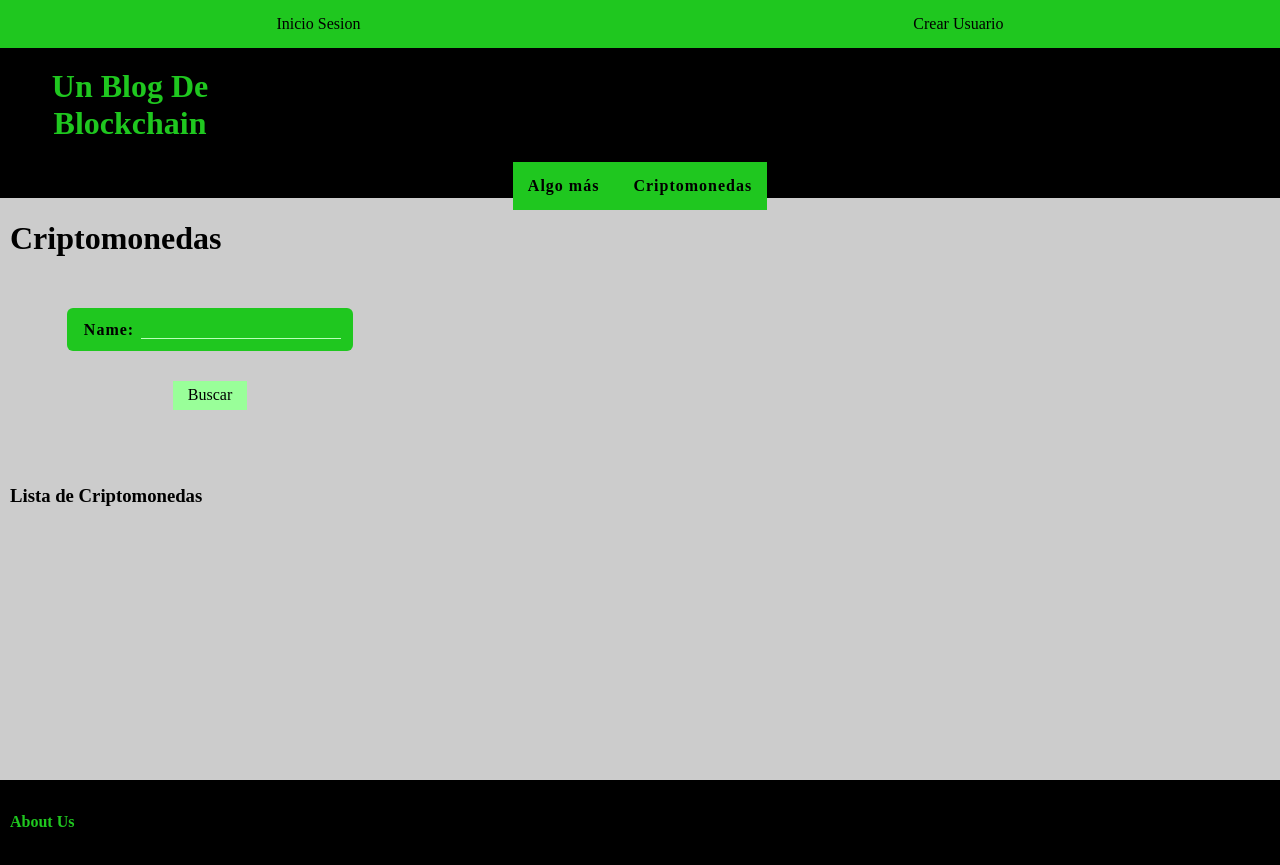
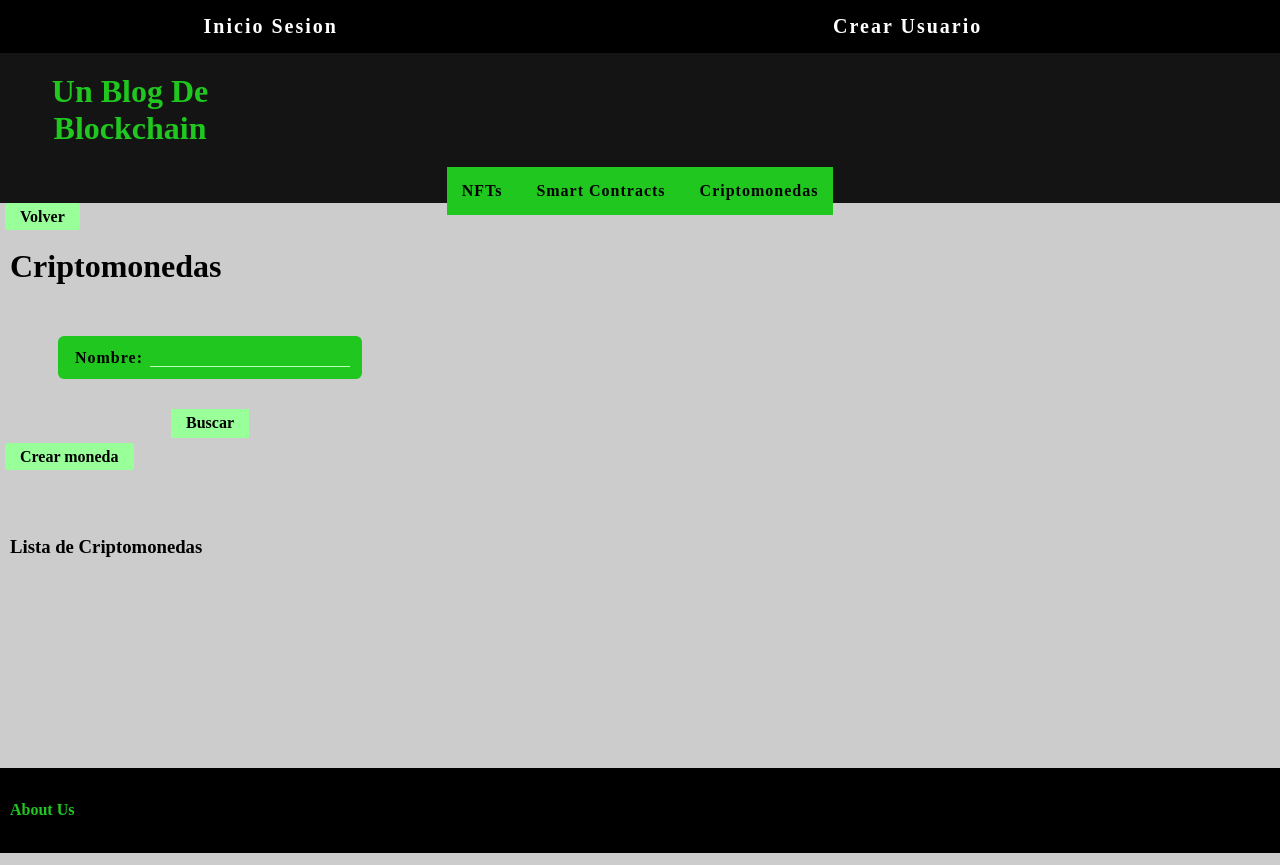
Before and after one commit to francalvella/Entrega1-CALVELLA-VITALI, a Django app: page /coins/ in a window 1280 px wide. Run offline with Django 4.2, Linux system fonts and the light colour scheme; data that the repository does not hold is empty.

Commit message:
cambios 5/4

```diff
--- a/blogDeBlockchain/settings.py
+++ b/blogDeBlockchain/settings.py
@@ -123,3 +123,4 @@ STATIC_URL = 'static/'
 # https://docs.djangoproject.com/en/4.0/ref/settings/#default-auto-field
 
 DEFAULT_AUTO_FIELD = 'django.db.models.BigAutoField'
+LOGIN_URL = '/login/'
--- a/functionalities/forms.py
+++ b/functionalities/forms.py
@@ -1,25 +1,25 @@
 from django import forms
 
 class coins_post_form(forms.Form):
-    name = forms.CharField(max_length=15)
-    value = forms.FloatField()
+    name = forms.CharField(max_length=15, label='Nombre')
+    value = forms.FloatField(label='Valor')
 
 
 
 class user_post_form(forms.Form):
-    name = forms.CharField(max_length=20)
-    lastname = forms.CharField(max_length=20)
-    user_name = forms.CharField(max_length=20)
-    email = forms.EmailField()
+    name = forms.CharField(max_length=20, label='Nombre')
+    lastname = forms.CharField(max_length=20, label='Apellido')
+    user_name = forms.CharField(max_length=20, label='Usuario')
+    email = forms.EmailField(label='Correo Electrónico')
 
 
 
 class experience_post_form(forms.Form):
-    user = forms.CharField(max_length=20)
-    ocupation = forms.CharField(max_length=10)
-    experience = forms.CharField(max_length=150)
+    user = forms.CharField(max_length=20, label='Nombre')
+    ocupation = forms.CharField(max_length=10, label='Ocupación')
+    experience = forms.CharField(max_length=150, label='Comentario')
 
 
 
 class coin_search_form(forms.Form):
-    name = forms.CharField(max_length=20)
+    name = forms.CharField(max_length=20, label='Nombre')
--- a/functionalities/models.py
+++ b/functionalities/models.py
@@ -17,7 +17,7 @@ class Coin(models.Model):
     value = models.FloatField()
 
     def __str__(self):
-        return f'{self.name} - {self.value} U$D'
+        return f'{self.name}'
 
 
 class Experience(models.Model):
--- a/functionalities/templates/functionalities/coins.html
+++ b/functionalities/templates/functionalities/coins.html
@@ -1,9 +1,14 @@
 {% extends 'index/index.html' %}
 
 {% block 'header_block' %}
+<p>
+    <a href={%url 'index'%}>
+        Volver
+    </a>
+</p>
 <div>
     <h1>Criptomonedas</h1>
-        <form class="form" action='' method='get'>
+    <form class="form" action='' method='get' autocomplete="off">
         {% csrf_token %}
         <table>
             {{form.as_table}}
@@ -11,6 +16,11 @@
         <button class="button">Buscar</button>
     </form>
 </div>
+<p>
+    <a href={%url 'post_coins'%}>
+        Crear moneda
+    </a>
+</p>
 <br>
 <br>
 <br>
@@ -21,7 +31,9 @@
     <ul>
     {% for coin in coins_array %}
         <li>
-            {{coin}}
+           <a href={%url 'detail_coin' coin.id%}>{{coin}}<a>
+           <a class='edit-views' href={%url 'edit_coin' coin.id%}>Editar<a>
+           <a class='delete-views' href={%url 'delete_coin' coin.id%}>Borrar<a>
         </li>
         {% endfor %}
     </ul>
--- a/functionalities/templates/functionalities/experience.html
+++ b/functionalities/templates/functionalities/experience.html
@@ -2,7 +2,7 @@
 
 {% block 'header_block' %}
     <h1>Deja tu experiencia!</h1>
-    <form action='' method='post'>
+    <form action='' method='post' autocomplete="off">
         {% csrf_token %}
         <table>
             {{form.as_table}}
--- a/functionalities/templates/functionalities/users.html
+++ b/functionalities/templates/functionalities/users.html
@@ -2,7 +2,7 @@
 
 {% block 'header_block' %}
     <h1>Crea tu usuario</h1>
-    <form action='' method='post'>
+    <form action='' method='post' autocomplete="off">
         {% csrf_token %}
         <table>
             {{form.as_table}}
--- a/functionalities/urls.py
+++ b/functionalities/urls.py
@@ -5,4 +5,7 @@ urlpatterns = [
     path('', views.coins, name='coins'),
     path('post/', views.post_coins, name='post_coins'),
     path('experience/', views.post_experience, name='post_experience'),
+    path('edit/<int:pk>', views.edit_coin.as_view(), name='edit_coin'),
+    path('delete/<int:pk>', views.delete_coin.as_view(), name='delete_coin'),
+    path('<int:pk>/', views.detail_coin.as_view(), name='detail_coin'),
 ]
--- a/functionalities/views.py
+++ b/functionalities/views.py
@@ -2,6 +2,11 @@ from django.shortcuts import redirect, render
 
 from functionalities.models import Coin, Experience, User
 from .forms import coin_search_form, coins_post_form, experience_post_form, user_post_form
+from django.views.generic import DetailView
+from django.views.generic.edit import UpdateView, DeleteView
+from django.contrib.auth.decorators import login_required
+from django.contrib.auth.mixins import LoginRequiredMixin
+
 
 # Create your views here.
 
@@ -16,7 +21,7 @@ def coins(request):
     return render(request, 'functionalities/coins.html', {'form': form, 'coins_array': coins_array})
 
 
-
+@login_required
 def post_coins(request):
     if request.method == 'POST':
         form = coins_post_form(request.POST)
@@ -30,21 +35,7 @@ def post_coins(request):
     return render(request, 'functionalities/post_coins.html', {'form': form})
 
 
-
-def post_user(request):
-    if request.method == 'POST':
-        form = user_post_form(request.POST)
-        if form.is_valid():
-            data = form.cleaned_data
-            user = User(name=data['name'], lastname=data['lastname'], user_name=data['user_name'], email=data['email'])
-            user.save()
-            return redirect('index')
-
-
-    form = user_post_form
-    return render(request, 'functionalities/users.html', {'form': form})
-
-
+@login_required
 def post_experience(request):
     experiences_array = Experience.objects.all()
 
@@ -59,3 +50,20 @@ def post_experience(request):
 
     form = experience_post_form
     return render(request, 'functionalities/experience.html', {'form': form, 'experiences_array': experiences_array})
+
+
+class detail_coin(DetailView):
+    model = Coin
+    template_name = 'functionalities/detail_coin.html'
+
+
+class delete_coin(LoginRequiredMixin, DeleteView):
+    model = Coin
+    success_url = '/coins'
+    fields = ['name', 'value' ]
+
+
+class edit_coin(LoginRequiredMixin, UpdateView):
+    model = Coin
+    success_url = '/coins'
+    fields = ['name', 'value' ]
--- a/index/static/css/style.css
+++ b/index/static/css/style.css
@@ -5,6 +5,8 @@
 
 a {
     text-decoration: none;
+    color: #000;
+    font-weight: 700;
 }
 
 
@@ -17,7 +19,8 @@ a {
 
 
 .side-nav-container {
-    background-color: #1fc71f;
+    /* background-color: #1fc71f; */
+    background-color: #000;
 }
     .side-nav {
         display: flex;
@@ -28,7 +31,7 @@ a {
             padding: 15px;
         }
             .side-nav-element > a {
-                color: #000;
+                color: #fff;
                 font-weight: 700;
                 font-size: 20px;
                 letter-spacing: 2px;
@@ -42,7 +45,7 @@ a {
 
 
 .header-container {
-    background-color: #000;
+    background-color: #141414;
     height: 150px;
     padding-top: 10px;
     position: relative;
@@ -171,6 +174,7 @@ a {
             border: none;
             outline: none;
             background-color: #99ff99;
+            font-weight: 700;
         }
 
         form > button:hover {
--- a/index/templates/index/index.html
+++ b/index/templates/index/index.html
@@ -21,10 +21,10 @@
             </li>
             {% else %}
             <li class="side-nav-element">
-                {% comment %} <a href={% url 'login' %} class="side-nav-text">Inicio Sesion</a> {% endcomment %} Inicio Sesion
+                <a href={% url 'login' %} class="side-nav-text">Inicio Sesion</a> Inicio Sesion
             </li>
             <li class="side-nav-element">
-                {% comment %} <a href={% url 'register' %} class="side-nav-text">Crear Usuario</a> {% endcomment %} Crear Usuario
+                <a href='#' class="side-nav-text">Crear Usuario</a> Crear Usuario
             </li>
             {% endif %}
         </ul>
@@ -38,7 +38,10 @@
         <nav class="nav-container">
                 <ul class="nav-list">
                     <li class="nav-element">
-                        <a class="nav-text" id="sesion" href="#">Algo más</a>
+                        <a class="nav-text" id="sesion" href="#">NFTs</a>
+                    </li>
+                    <li class="nav-element">
+                        <a class="nav-text" id="sesion" href="#">Smart Contracts</a>
                     </li>
                     <li class="nav-element" id="coins">
                         <a class="nav-text" href={% url 'coins' %}>Criptomonedas</a>
--- a/index/urls.py
+++ b/index/urls.py
@@ -1,12 +1,13 @@
 from django.urls import path, include
+import functionalities
+from .views import index, login_view
+from django.contrib.auth.views import LogoutView
 
-import functionalities
-from .views import index
-from functionalities.views import post_user
+
 
 urlpatterns = [
     path('', index, name='index'),
-    path('login/', functionalities.views.post_user, name='post_user'),
+    path('login/',login_view, name='login'),
     path('coins/', include('functionalities.urls')),
-
+    path('logout/', LogoutView.as_view(template_name='index/logout.html'), name='logout')
 ]
```
Also changed, not shown: other parts of index/static/css/style.css (+38 -0 lines), functionalities/templates/functionalities/coin_confirm_delete.html (added, +14 -0 lines), functionalities/templates/functionalities/coin_form.html (added, +16 -0 lines), functionalities/templates/functionalities/detail_coin.html (added, +13 -0 lines), functionalities/templates/functionalities/post_coins.html (+6 -1 lines), index/templates/index/login.html (added, +19 -0 lines), index/templates/index/logout.html (added, +12 -0 lines), index/views.py (+25 -1 lines). Lines whose indentation alone changed are shown as unchanged.
